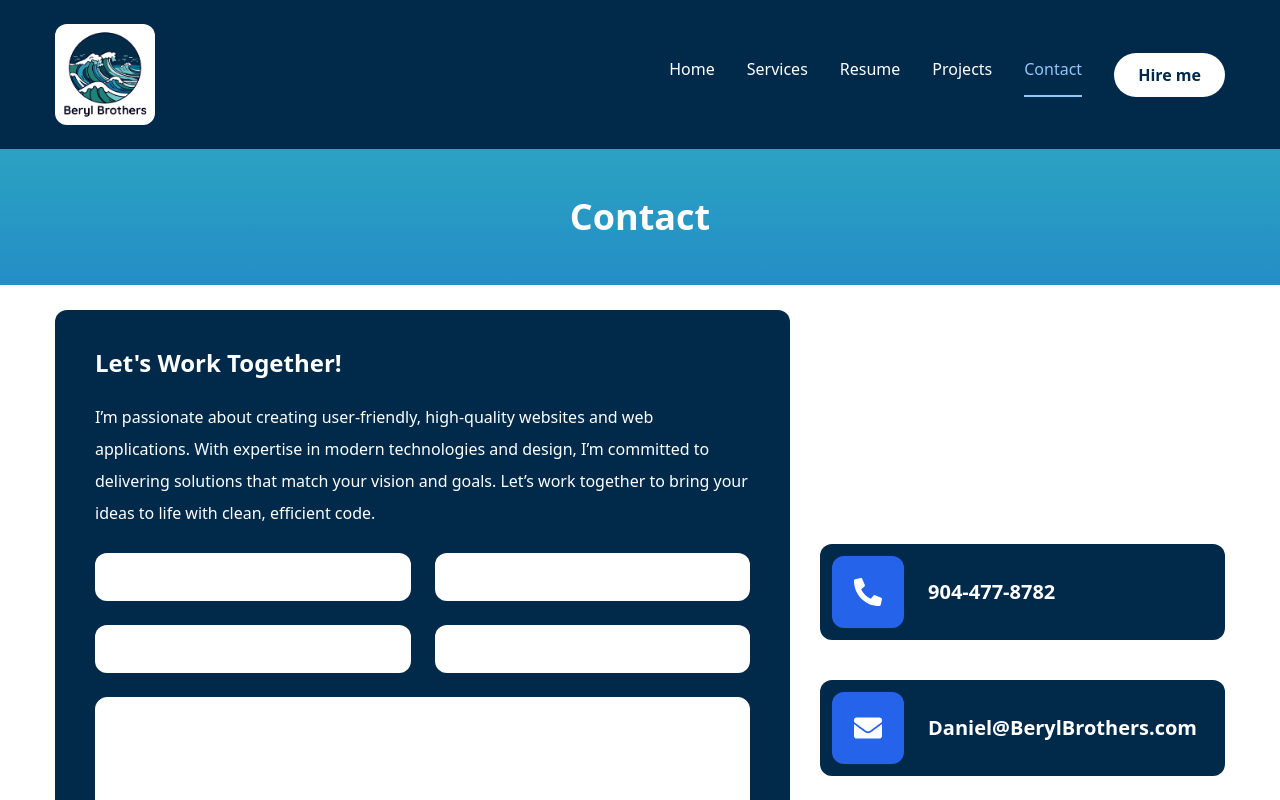
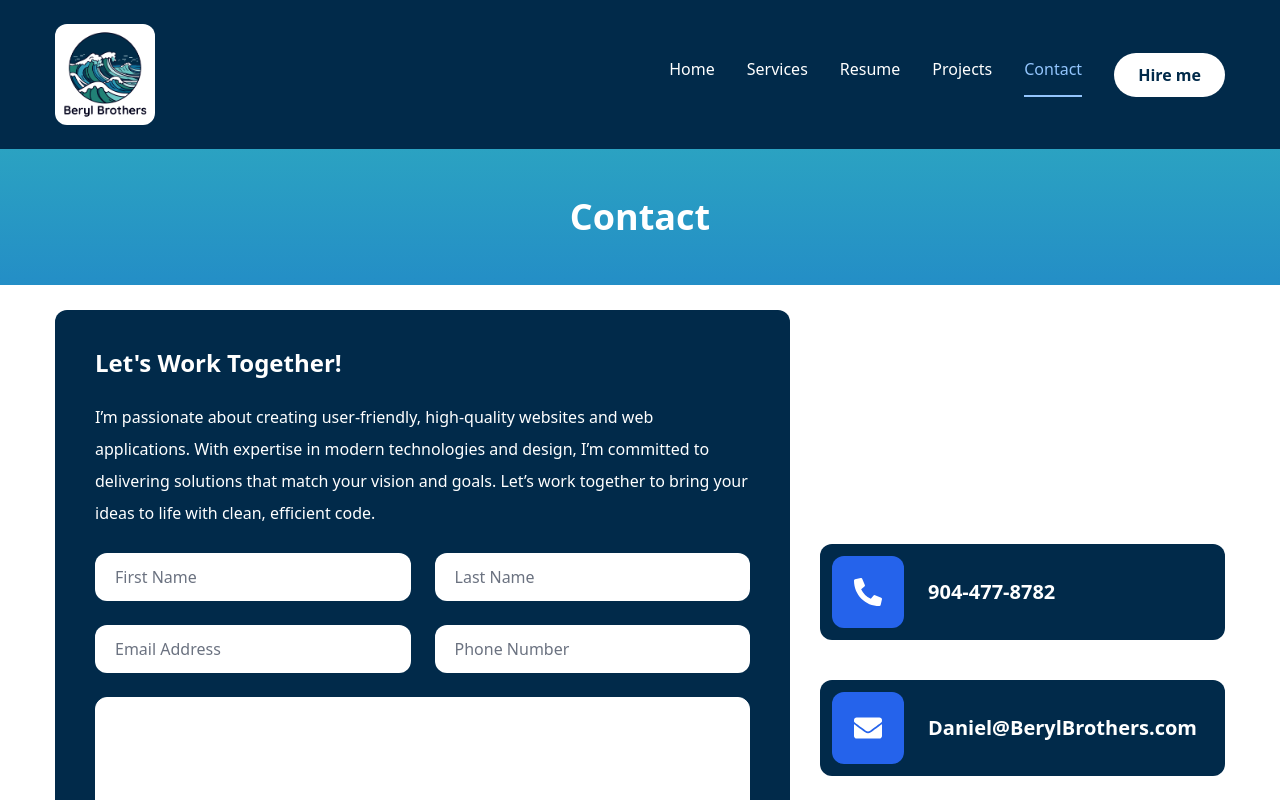
Before and after one commit to BerylBrothers/Paint-Website, a Next.js app: page /contact in a window 1280 px wide. Shown: the top 800 px of the page. Built offline with nearby package versions, Linux system fonts and the light colour scheme.

Commit message:
contact form changes

```diff
--- a/app/contact/page.jsx
+++ b/app/contact/page.jsx
@@ -314,7 +314,7 @@ return (
    <div className="border-b border-white w-full">
         <PageTitle title="Contact" />
         </div>
-        <div className='bg-white text-white pb-12'>
+        <div className='bg-white  pb-12'>
     <div className="container mx-auto pt-6">
 
       <div className='flex flex-col xl:flex-row gap-[30px]'>
@@ -326,8 +326,9 @@ return (
             <p>I’m passionate about creating user-friendly, high-quality websites and web applications. With expertise in modern technologies and design, I’m committed to delivering solutions that match your vision and goals. Let’s work together to bring your ideas to life with clean, efficient code.</p>
 
             {/* input fields */}
-            <div className='text-white grid grid-cols-1 md:grid-cols-2 gap-6 '>
-              <Input name="firstname" type="text" placeholder="First Name" value={formData.firstname} onChange={handleInputChange} className="bg-white text-black"/>
+            <div className='text-black grid grid-cols-1 md:grid-cols-2 gap-6 '>
+
+              <Input name="firstname" type="text" placeholder="First Name" value={formData.firstname} onChange={handleInputChange} className="bg-white text-black placeholder-gray-500"/>
               <Input name="lastname" type="text" placeholder="Last Name" value={formData.lastname} onChange={handleInputChange} className="bg-white text-black"/>
               <Input name="email" type="email" placeholder="Email Address" value={formData.email} onChange={handleInputChange} className="bg-white text-black"/>
               <Input name="phone" type="phone" placeholder="Phone Number" value={formData.phone} onChange={handleInputChange} className="bg-white text-black"/>
@@ -352,7 +353,7 @@ return (
             <Textarea name="message" className="h-[200px] text-black bg-white" placeholder="Type your message here."  value={formData.message} onChange={handleInputChange} />
 
             {/* Submit button */}
-            <Button size="md" className="max-w-40 bg-white hover:bg-primary hover:text-white" type="submit">Send Message</Button>
+            <Button size="md" className="max-w-40 bg-white hover:bg-blue-600 hover:text-white" type="submit">Send Message</Button>
           </form>
         </div>
 
--- a/app/globals.css
+++ b/app/globals.css
@@ -29,6 +29,11 @@ h3{
 
 .text-outline-hover{
   -webkit-text-stroke: 1px #90E0EF;
+}
+
+input::placeholder,
+textarea::placeholder {
+  color: #6b7280; /* This will set the placeholder color to gray */
 }
 
 }
--- a/app/styles.css
+++ b/app/styles.css
@@ -1,6 +1,12 @@
 .flow{
     overflow: hidden;
 }
+
+input::placeholder,
+textarea::placeholder {
+  color: #6b7280; /* This will set the placeholder color to gray */
+}
+
 
 /* styles.css */
 .main {
--- a/components/ui/input.jsx
+++ b/components/ui/input.jsx
@@ -7,7 +7,7 @@ const Input = React.forwardRef(({ className, type, ...props }, ref) => {
     (<input
       type={type}
       className={cn(
-        "flex h-[48px] border-white rounded-xl focus:border-accent py-4 px-5 font-light bg-primary text-base outline-none placeholder:text-white",
+        "flex h-[48px] border-white rounded-xl focus:border-accent py-4 px-5 font-light bg-primary text-base outline-none placeholder:text-grey",
         className
       )}
       ref={ref}
```
